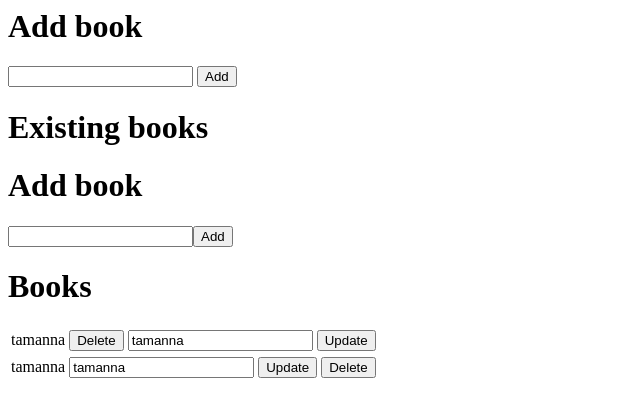
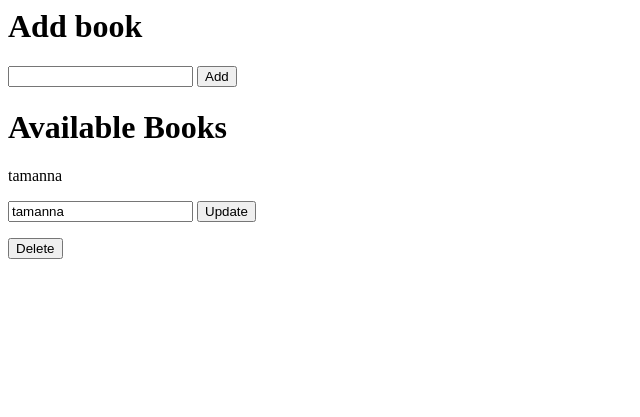
Before and after one commit to Tamannatanwa/task_01, a Flask app: page / in a window 1280 px wide. Shown: the top 417 px of the page, without its empty margins (0-640 px from the left). Run offline with Flask 2, Linux system fonts and the light colour scheme; data comes from the database, SQL or seed files in the repository.

Commit message:
Add files via upload

```diff
--- a/templates/index.html
+++ b/templates/index.html
@@ -1,14 +1,4 @@
  <html>
-    <body>
-        <h1>Add book</h1>
-        <form method="POST" action=".">
-            <input type="text" name="title">
-            <input type="submit" value="Add">
-        </form>
-        <h1>Existing books</h1>
-        <table>
-            {% for book in books %}
-            <tr>
   <body>
     <h1>Add book</h1>
     <form method="POST" action="/">
@@ -16,49 +6,20 @@
       <input type="submit" value="Add">
     </form>
 
-                <form method="POST" action="./delete" style="display: inline">
-                    <td>
-                        {{book.title}}
-                    </td>
-                    <td>
-                        <input type="hidden" value="{{book.title}}" name="title">
-                        <input type="submit" value="Delete" style="display: inline">
-                    </td>
-                </form>
 
-                <td>
-
-                    <form method="POST" action="./update" style="display: inline">
+    <h1>Available Books</h1>
+     {% for book in books %}
+     <p>{{book.title}}</p>
+     <form method="POST" action="./update">
       <input type="hidden" value="{{book.title}}" name="oldtitle">
       <input type="text" value="{{book.title}}" name="newtitle">
       <input type="submit" value="Update">
      </form>
-                </td>
-            </tr>
-            {% endfor %}
-    <h1>Books</h1>
-    <table>
-      {% for book in books %}
-        <tr>
-          <td>
-            {{book.title}}
-          </td>
-          <td>
-            <form method="POST" action="./update" style="display: inline">
-              <input type="hidden" value="{{book.title}}" name="oldtitle">
-              <input type="text" value="{{book.title}}" name="newtitle">
-              <input type="submit" value="Update">
-            </form>
-          </td>
-          <td>
-            <form method="POST" action="./delete" style="display: inline">
+
+
+     <form method="POST" action="./delete">
       <input type="hidden" value="{{book.title}}" name="title">
       <input type="submit" value="Delete">
      </form>
-          </td>
-        </tr>
-    </body>
-        {% endfor %}
-    </table>
-  </body>
+      {% endfor %}  </body>
 </html>
```
Lines whose indentation alone changed are shown as unchanged.
